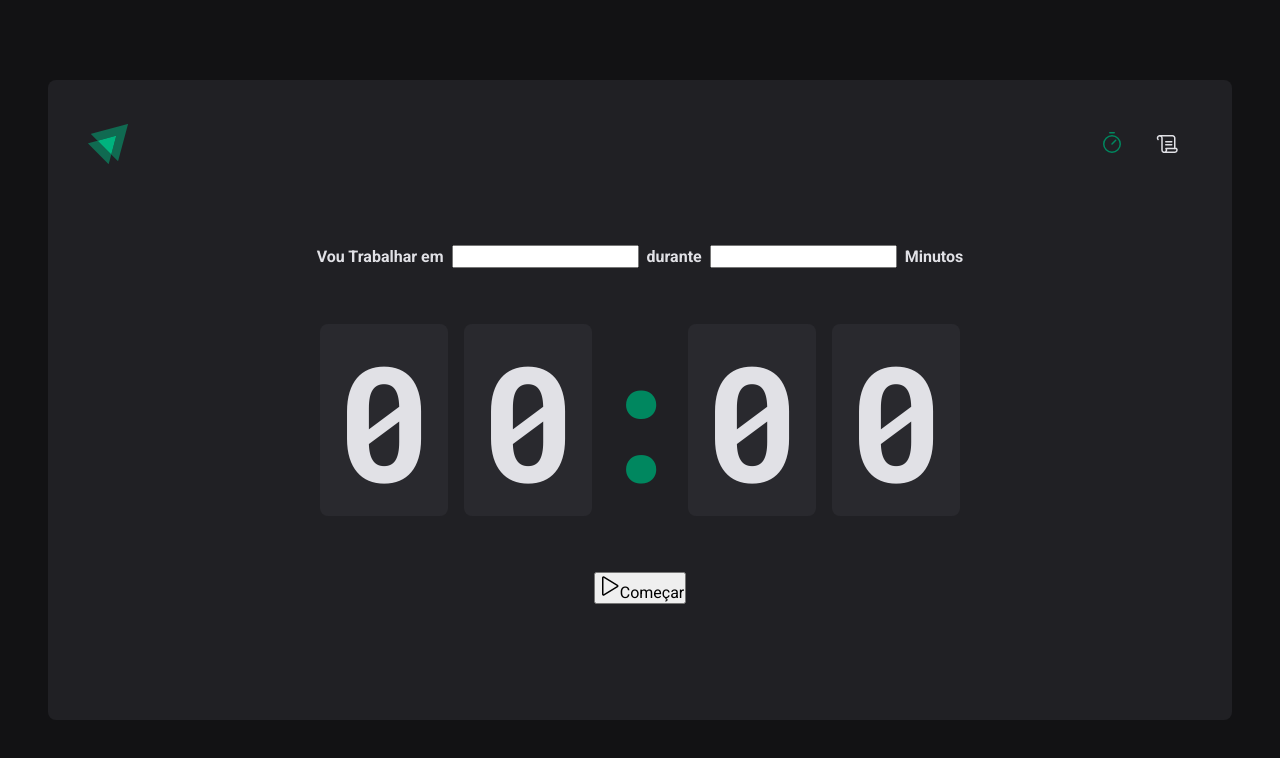
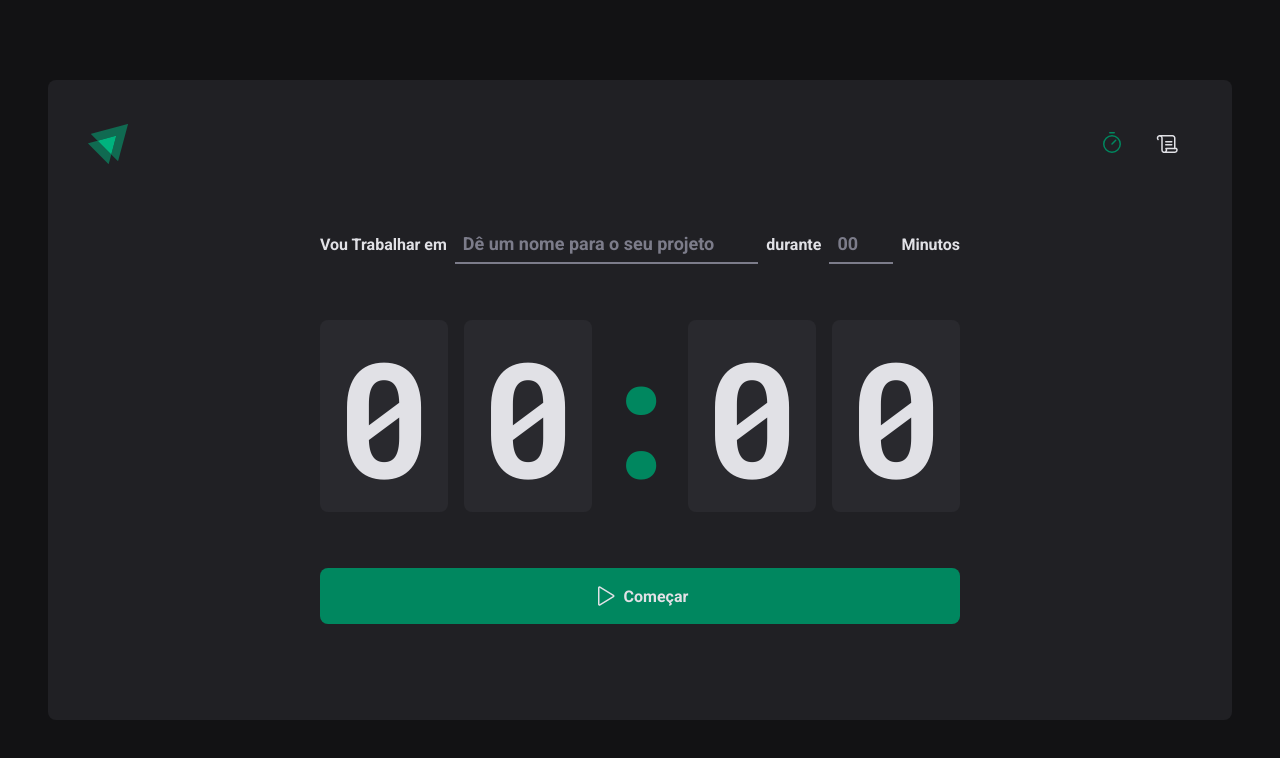
Before and after one commit to hernanytec/ignite-timer, a React (Vite) app: page / in a window 1280 px wide. Shown: the top 758 px of the page. Built offline with nearby package versions, Linux system fonts and the light colour scheme.

Commit message:
style: finish home page styles

```diff
--- a/src/pages/Home/index.tsx
+++ b/src/pages/Home/index.tsx
@@ -4,6 +4,9 @@
   CountDownSeparator,
   FormContainer,
   HomeContainer,
+  MinutesAmountInput,
+  StartCountDownButton,
+  TaskInput,
 } from './styles'
 
 export function Home() {
@@ -12,10 +15,14 @@
       <form action="">
         <FormContainer>
           <label htmlFor="task">Vou Trabalhar em</label>
-          <input id="task" />
+          <TaskInput id="task" placeholder="Dê um nome para o seu projeto" />
 
-          <label htmlFor="minutesAmmount">durante</label>
-          <input id="minutesAmmount" type="number" />
+          <label htmlFor="minutesAmount">durante</label>
+          <MinutesAmountInput
+            id="minutesAmount"
+            type="number"
+            placeholder="00"
+          />
 
           <span>Minutos</span>
         </FormContainer>
@@ -28,10 +35,10 @@
           <span>0</span>
         </CountDownContainer>
 
-        <button type="submit">
+        <StartCountDownButton type="submit">
           <Play size={24} />
           Começar
-        </button>
+        </StartCountDownButton>
       </form>
     </HomeContainer>
   )
--- a/src/pages/Home/styles.ts
+++ b/src/pages/Home/styles.ts
@@ -27,6 +27,33 @@
   flex-wrap: wrap;
 `
 
+const BaseInput = styled.input`
+  background: transparent;
+  height: 2.5rem;
+  border: 0;
+  border-bottom: 2px solid ${(props) => props.theme['gray-500']};
+  font-weight: bold;
+  font-size: 1.125rem;
+  padding: 0 0.5rem;
+
+  &::placeholder {
+    color: ${(props) => props.theme['gray-500']};
+  }
+
+  &:focus {
+    box-shadow: none;
+    border-color: ${(props) => props.theme['green-500']};
+  }
+`
+
+export const TaskInput = styled(BaseInput)`
+  flex: 1;
+`
+
+export const MinutesAmountInput = styled(BaseInput)`
+  width: 4rem;
+`
+
 export const CountDownContainer = styled.div`
   font-family: 'Roboto Mono', monospace;
   font-size: 10rem;
@@ -50,3 +77,29 @@
   display: flex;
   justify-content: center;
 `
+export const StartCountDownButton = styled.button`
+  width: 100%;
+  border: 0;
+  padding: 1rem;
+  border-radius: 8px;
+
+  display: flex;
+  align-items: center;
+  justify-content: center;
+
+  gap: 0.5rem;
+  font-weight: bold;
+
+  cursor: pointer;
+  background: ${(props) => props.theme['green-500']};
+  color: ${(props) => props.theme['gray-100']};
+
+  &:disabled {
+    opacity: 0.7;
+    cursor: not-allowed;
+  }
+
+  &:not(:disabled):hover {
+    background: ${(props) => props.theme['green-700']};
+  }
+`
```
